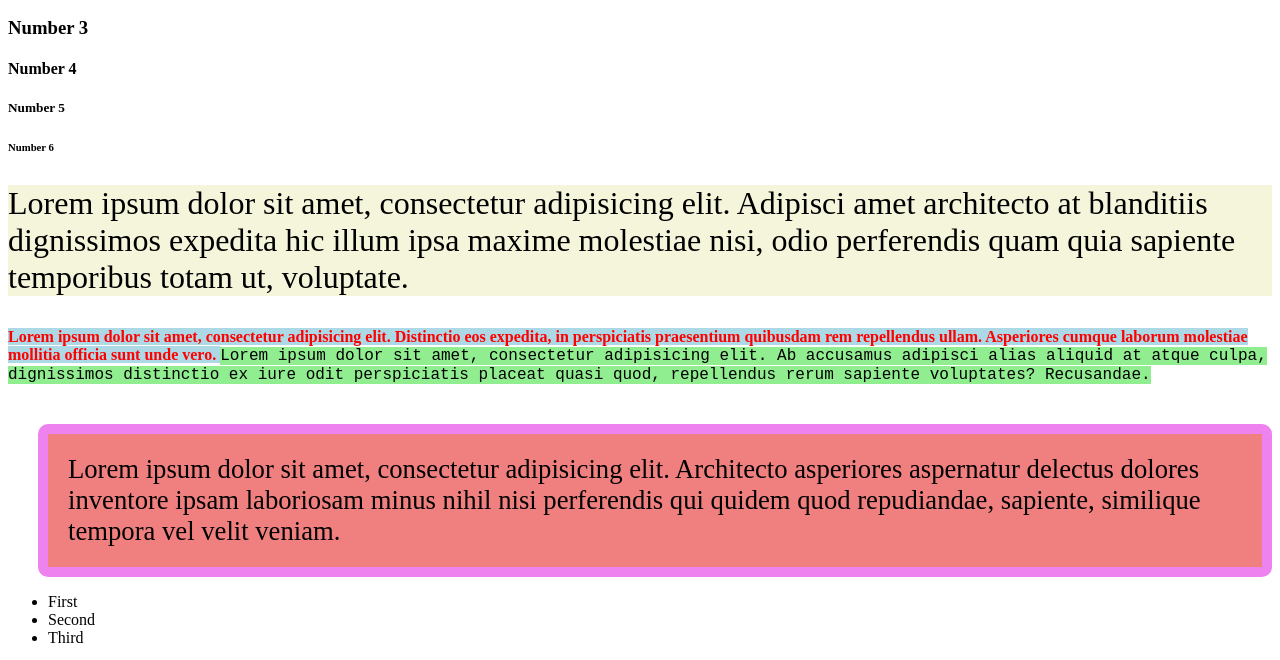
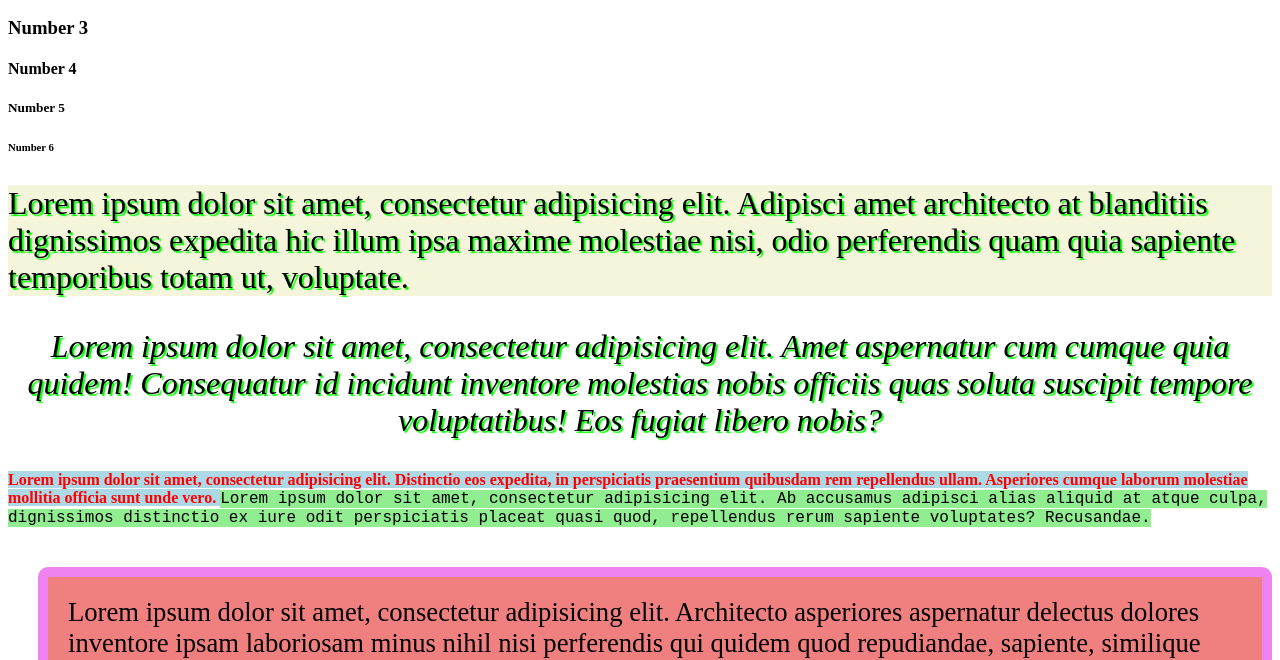
Before and after one commit to TrueYen/Lesson-2, a plain HTML site: page index.html in a window 1280 px wide. Shown: the part 110-770 px from the top of the page. Drawn offline with Linux system fonts and the light colour scheme.

Commit message:
Добавил еще <p> и настроил его. Применил ко всем <p> зеленую тень.

```diff
--- a/index.html
+++ b/index.html
@@ -17,6 +17,12 @@
         Adipisci amet architecto at blanditiis dignissimos expedita
         hic illum ipsa maxime molestiae nisi, odio perferendis quam
         quia sapiente temporibus totam ut, voluptate.
+    </p>
+    <p class="hw">
+        Lorem ipsum dolor sit amet, consectetur adipisicing elit.
+        Amet aspernatur cum cumque quia quidem! Consequatur id incidunt
+        inventore molestias nobis officiis quas soluta suscipit tempore
+        voluptatibus! Eos fugiat libero nobis?
     </p>
     <span class="spn1">
         Lorem ipsum dolor sit amet, consectetur adipisicing elit.
--- a/style.css
+++ b/style.css
@@ -14,6 +14,7 @@ h1 {
 p {
     background: beige;
     font-size: 24pt;
+    text-shadow: 2px 2px 1px lime;
 }
 div {
     background: lightcoral;
@@ -29,3 +30,9 @@ div {
 
 
 }
+.hw {
+    background: white;
+    font-style: italic;
+    font-size: 24pt;
+    text-align: center;
+}
```
